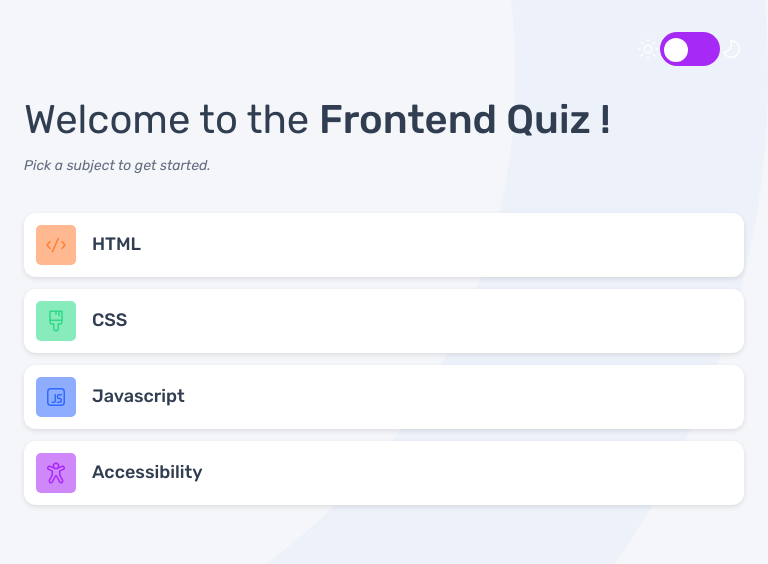
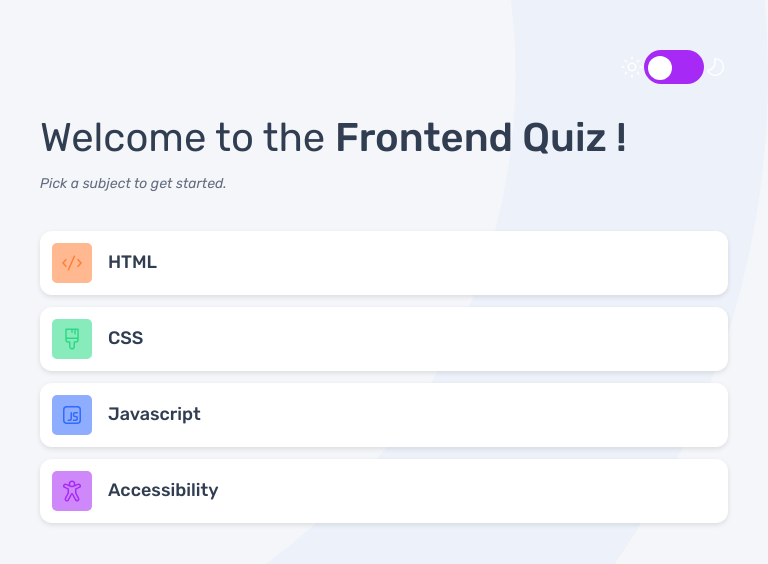
Before and after one commit to mayor-creator/frontend_quiz_app, a React (Vite) app: page / in a window 768 px wide. Shown: the top 564 px of the page. Built offline with nearby package versions, Linux system fonts and the light colour scheme.

Commit message:
Add responsive padding to body in App.css and fix indentation in App.jsx

```diff
--- a/src/App.css
+++ b/src/App.css
@@ -58,3 +58,9 @@ body {
 li {
   list-style: none;
 }
+
+@media (min-width: 30.063em) and (max-width: 48em) {
+  body {
+    padding: 3.125rem 2.5rem;
+  }
+}
--- a/src/App.jsx
+++ b/src/App.jsx
@@ -7,7 +7,7 @@ function App() {
   return (
     <>
       <ThemeContextProvider>
-        <QuizStartMenu />
+          <QuizStartMenu />
       </ThemeContextProvider>
     </>
   );
```
